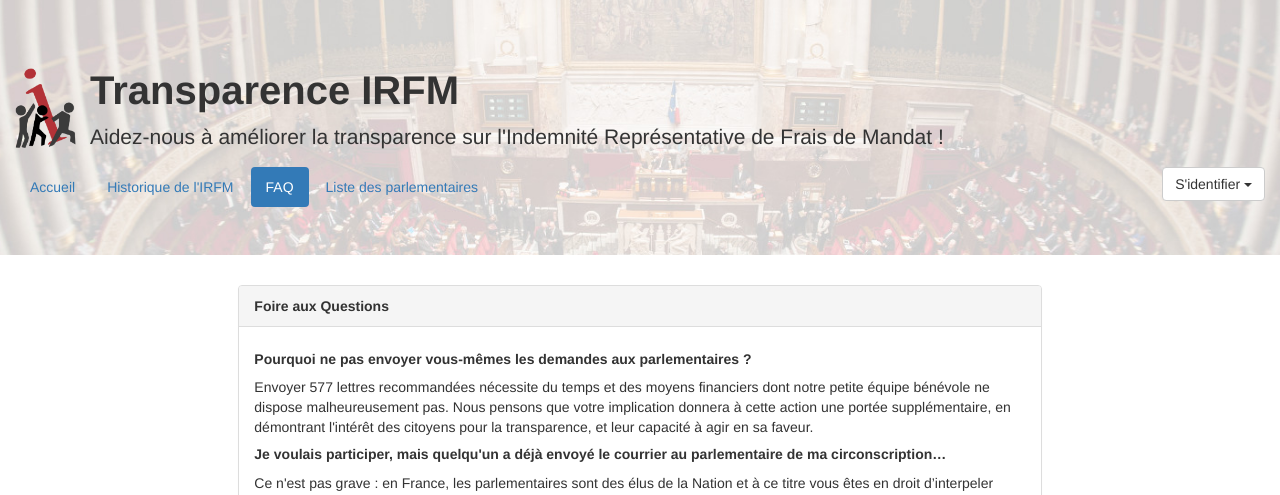
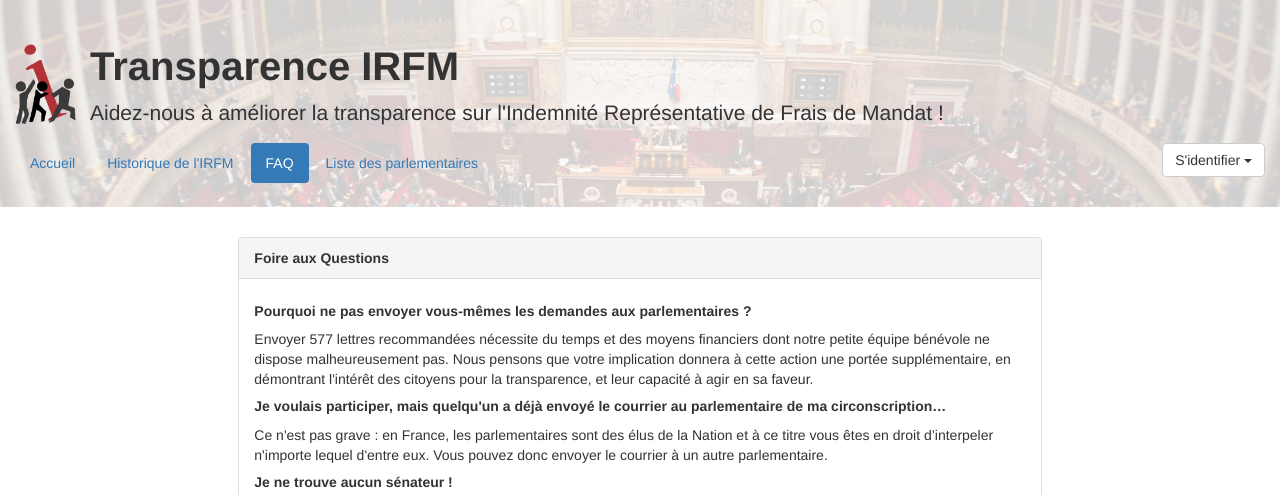
Before and after one commit to regardscitoyens/irfm, a Flask app: page /faq in a window 1280 px wide; the page is wider, and only the part inside the window is pictured. Shown: the top 495 px of that part. Run offline with Flask 2, Linux system fonts and the light colour scheme; some libraries are stand-ins or nearby versions.

Commit message:
Réduction marges header

```diff
--- a/irfm/static/style.css
+++ b/irfm/static/style.css
@@ -4,6 +4,8 @@
   background-image: url(hemicycle.jpg);
   background-size: cover;
   background-position: center;
+
+  padding: 24px 0 24px 0 !important;
 }
 
 .jumbotron h1 {
```
